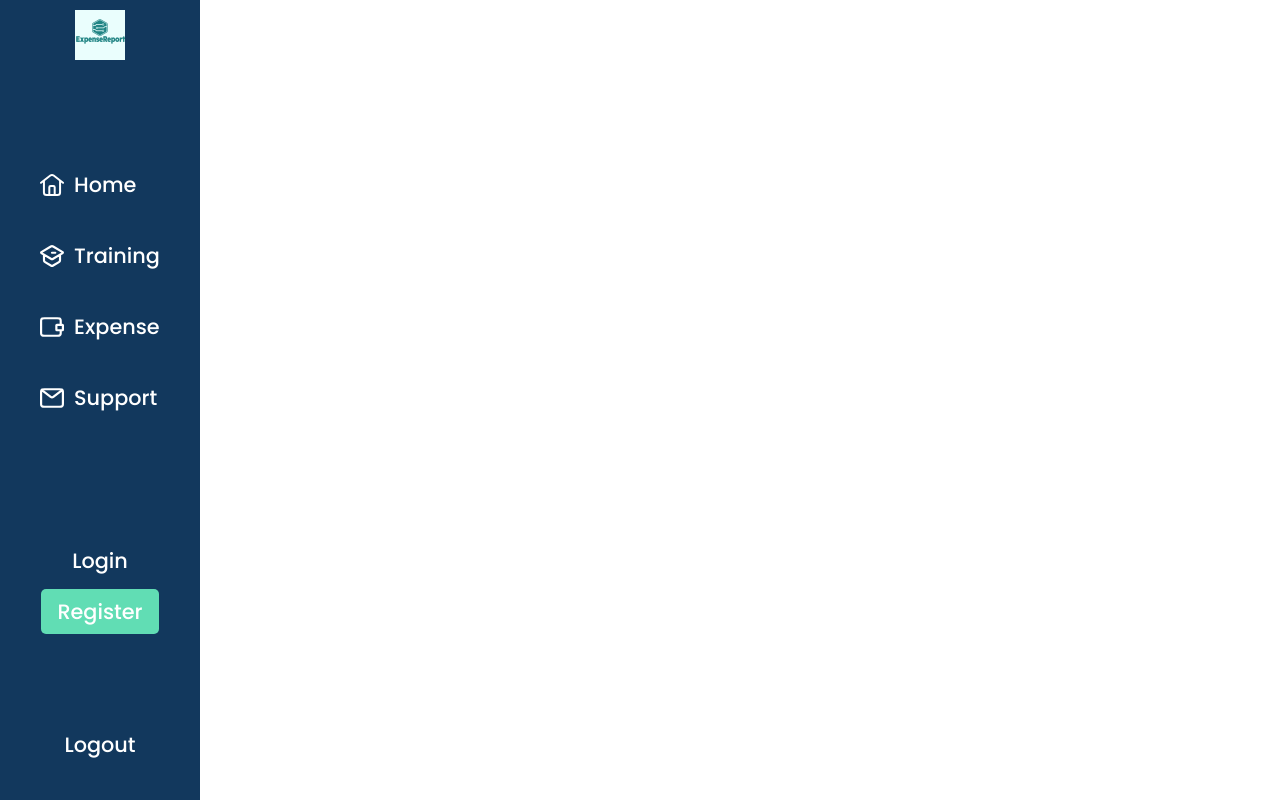
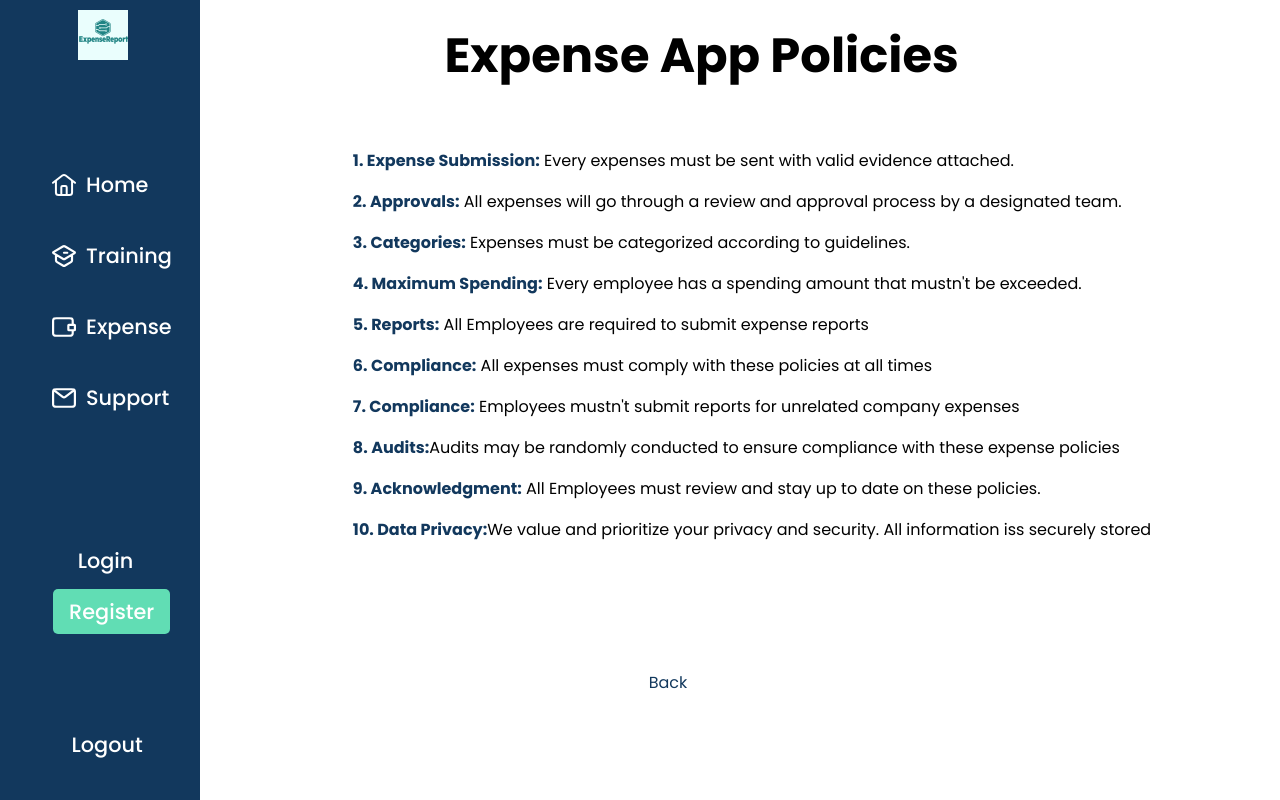
Before and after one commit to andreineagoe23/Expense-App, a React (Create React App) app: page /Policies in a window 1280 px wide. Built offline with nearby package versions, Linux system fonts and the light colour scheme; no server answers.

Commit message:
Added Policy page and corrected one spelling error in Queries.

```diff
--- a/src/App.js
+++ b/src/App.js
@@ -19,6 +19,7 @@ import GeneralQueries from "./Support/GeneralQueries.jsx";
 import FinancialQueries from "./Support/FinancialQueries.jsx";
 import TroubleQueries from "./Support/TroublesQueries.jsx";
 import SecurityQueries from "./Support/SecurityQueries.jsx";
+import Policies from "./Support/Policies.jsx";
 
 function App() {
     const [currentUser, setCurrentUser] = useState(null);
@@ -59,6 +60,7 @@ function App() {
                     <Route path="/Expense" element={<Expense />} />
                     <Route path="/claim" element={<Claimform />} />
                     <Route path="/reimbursement" element={<Reimbursementform />} />
+                    <Route path="/Policies" element={<Policies />} />
                 </Routes>
             </div>
         </BrowserRouter>
--- a/src/Support/FinancialQueries.jsx
+++ b/src/Support/FinancialQueries.jsx
@@ -17,7 +17,7 @@ const FinancialQueries = () => {
                     </div>
                     <div className="fq-faq2">How long does it take for expense reimbursement to be processed?</div>
                     <div className="fq-ans2">
-                        The processing time for expense reimnbursements is roughly 3-5 working days.
+                        The processing time for expense reimbursements is roughly 3-5 working days.
                     </div>
                     <div className="fq-faq3">
                         Are there any fees associated with using the expense tracking service?<br />
--- /dev/null
+++ b/src/Support/Policies.css
@@ -0,0 +1,50 @@
+.policies-container {
+    display: flex;
+    flex-direction: column;
+    align-items: center;
+    justify-content: center;
+    padding: 20px;
+}
+
+.policy-header {
+    font-size: 6vh;
+    font-weight: bold;
+    white-space: nowrap;
+    margin-bottom: 10%;
+    margin-left: 22%;
+}
+
+.policy-list {
+    margin-bottom: 20%;
+    white-space: nowrap;
+    margin-left: 40%;
+}
+
+.policy-list p {
+    margin-bottom: 2%;
+    white-space: nowrap;
+    font-size: 2vh;
+}
+
+.policy-list p strong {
+    color: #12385d;
+    white-space: nowrap;
+}
+
+a {
+    color: #12385d;
+    text-decoration: none;
+    font-size: 2vh ;
+    margin-left: 10%;
+}
+
+a:hover {
+    text-decoration: underline;
+}
+
+@media (min-width: 768px) {
+    .policies-container {
+        max-width: 600px; /* Adjust as needed */
+        margin: 0 auto; /* Center horizontally */
+    }
+}
--- /dev/null
+++ b/src/Support/Policies.jsx
@@ -0,0 +1,28 @@
+// Policies.js
+
+import React from "react";
+import { Link } from "react-router-dom";
+import './Policies.css';
+
+const Policies = () => {
+    return (
+        <div className="policies-container">
+            <h1 className="policy-header">Expense App Policies</h1>
+            <div className="policy-list">
+                <p><strong>1. Expense Submission:</strong> Every expenses must be sent with valid evidence attached.</p>
+                <p><strong>2. Approvals:</strong> All expenses will go through a review and approval process by a designated team.</p>
+                <p><strong>3. Categories:</strong> Expenses must be categorized according to guidelines.</p>
+                <p><strong>4. Maximum Spending:</strong> Every employee has a spending amount that mustn't be exceeded.</p>
+                <p><strong>5. Reports:</strong> All Employees are required to submit expense reports</p>
+                <p><strong>6. Compliance:</strong> All expenses must comply with these policies at all times</p>
+                <p><strong>7. Compliance:</strong> Employees mustn't submit reports for unrelated company expenses</p>
+                <p><strong>8. Audits:</strong>Audits may be randomly conducted to ensure compliance with these expense policies </p>
+                <p><strong>9. Acknowledgment:</strong> All Employees must review and stay up to date on these policies.</p>
+                <p><strong>10. Data Privacy:</strong>We value and prioritize your privacy and security. All information iss securely stored</p>
+            </div>
+            <Link to="/SupportHelp">Back</Link>
+        </div>
+    );
+};
+
+export default Policies;
--- a/src/Support/Support-Help.jsx
+++ b/src/Support/Support-Help.jsx
@@ -60,6 +60,9 @@ const SupportHelp = () => {
         <Link to="/SupportCenter">
         <button className="Center-Button">Go to Support Center</button>
         </Link>
+        <Link to="/Policies">
+          <button className="Policies-Button">Go to Policies</button>
+        </Link>
       </div>
 
     </div>
```
